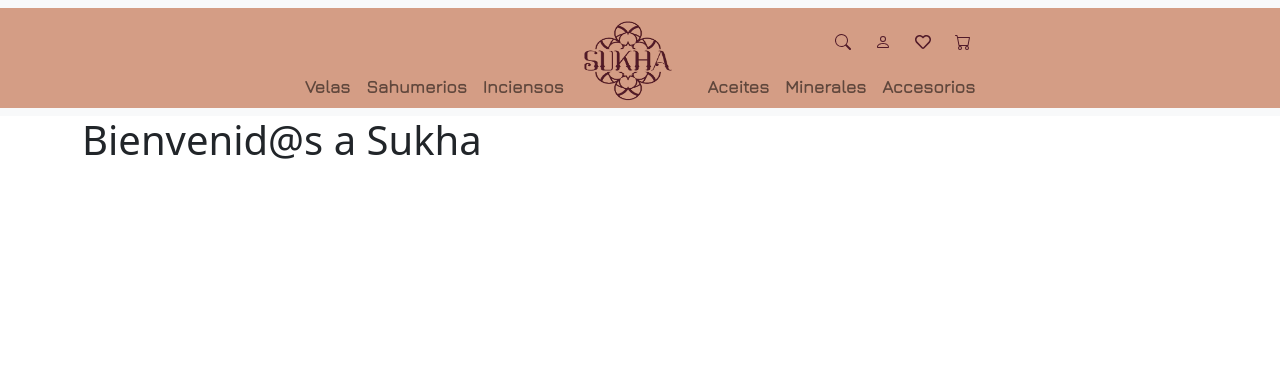
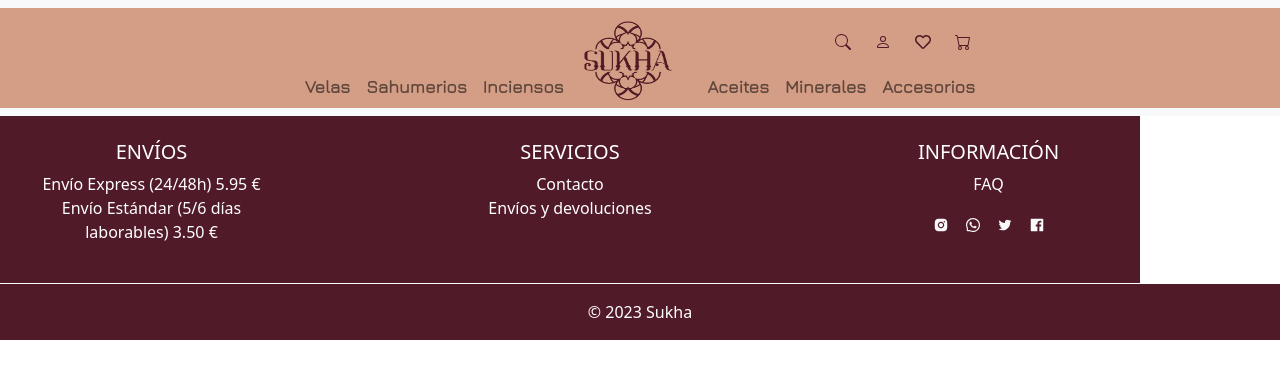
Before and after one commit to Anyi79/ProyectoSukha, a React (Vite) app in the folder ProyectoSukha/: page / in a window 1280 px wide. Shown: the top 378 px of the page. Built offline with nearby package versions, Linux system fonts and the light colour scheme; a web font is replaced by a local one.

Commit message:
Footer feature first commit

```diff
--- a/ProyectoSukha/package.json
+++ b/ProyectoSukha/package.json
@@ -11,6 +11,8 @@
   "dependencies": {
     "bootstrap": "^5.2.3",
     "jquery": "^3.6.3",
+    "mdb-react-ui-kit": "^5.1.0",
+    "mdb-ui-kit": "^6.2.0",
     "popper.js": "^1.16.1",
     "react": "^18.2.0",
     "react-bootstrap": "^2.7.2",
--- a/ProyectoSukha/src/Pages/Landing.jsx
+++ b/ProyectoSukha/src/Pages/Landing.jsx
@@ -1,16 +1,27 @@
 import React from "react";
+import Footer from "../components/Footer";
+
+
+
+
 
 
 function Landing() {
 
 return (
-
+<>
     <div>
         <h1>Bienvenid@s a Sukha</h1>
 
     </div>
+    <Footer/>
+</>
 );
+
+
 
 }
 
+
+
 export default Landing;
--- /dev/null
+++ b/ProyectoSukha/src/Style/Footer.css
@@ -0,0 +1,30 @@
+#Footer {
+    width: 100%;
+}
+
+#FooterContainer {
+    display: flex;
+    justify-content: space-between;
+}
+
+#FooterIcon {
+    color: white;
+}
+
+#Divider {
+    width: auto;
+    height: .0625rem;
+    background-color: white;
+}
+
+.p-4{
+    background-color: #511A29;
+    margin: 0 auto;
+
+
+
+}
+
+.mb-4{
+    margin-top: .9375rem;
+}
--- a/ProyectoSukha/src/components/Footer.jsx
+++ b/ProyectoSukha/src/components/Footer.jsx
@@ -0,0 +1,96 @@
+import React from 'react';
+import '../../src/index.css';
+import {
+  MDBFooter,
+  MDBContainer,
+  MDBIcon,
+  MDBInput,
+  MDBCol,
+  MDBRow,
+  MDBBtn
+} from 'mdb-react-ui-kit';
+import "../Style/Footer.css"
+import { AiFillInstagram, AiOutlineWhatsApp, AiOutlineTwitter, AiFillFacebook } from 'react-icons/ai';
+
+
+
+export default function Footer() {
+  return (
+    <MDBFooter id="Footer" className='text-center' color='white' >
+      <MDBContainer className='p-4 mx-0'>
+        <section>
+          <MDBRow id="FooterContainer">
+            <MDBCol lg='3' md='' className='mb-4 mb-md-0'>
+              <h5 className='text-uppercase'>Envíos</h5>
+
+              <ul className='list-unstyled mb-0'>
+                <li>
+                  <div className='text-white'>
+                    Envío Express (24/48h) 5.95 €
+                  </div>
+                </li>
+                <li>
+                  <div className='text-white'>
+                  Envío Estándar (5/6 días laborables) 3.50 €
+                  </div>
+                </li>
+              </ul>
+            </MDBCol>
+
+            <MDBCol lg='3' md='' className='mb-4 mb-md-0'>
+              <h5 className='text-uppercase'>Servicios</h5>
+
+              <ul className='list-unstyled mb-0'>
+                <li>
+                  <div className='text-white'>
+                    Contacto
+                  </div>
+                </li>
+                <li>
+                  <div className='text-white'>
+                  Envíos y devoluciones
+                  </div>
+                </li>
+              </ul>
+            </MDBCol>
+
+            <MDBCol lg='3' md='' className='mb-4 mb-md-0'>
+              <h5 className='text-uppercase'>Información</h5>
+
+              <ul className='list-unstyled mb-0'>
+                <li>
+                  <div className='text-white'>
+                    FAQ
+                  </div>
+                </li></ul>
+            <section className='mb-4'>
+          <MDBIcon color="light"  className='m-2'  href='#!' role='button'>
+            <AiFillInstagram />
+          </MDBIcon>
+
+          <MDBIcon color="light" className='m-2' href='#!' role='button'>
+            <AiOutlineWhatsApp />
+          </MDBIcon>
+
+          <MDBIcon color="light"  className='m-2' href='#!' role='button'>
+            <AiOutlineTwitter />
+          </MDBIcon>
+
+          <MDBIcon color="light" className='m-2' href='#!' role='button'>
+            <AiFillFacebook />
+          </MDBIcon>
+            </section>
+            </MDBCol>
+          </MDBRow>
+        </section>
+      </MDBContainer>
+
+      <div id="Divider"></div>
+
+      <div className='text-center p-3' style={{ backgroundColor: 'rgba(81, 26, 41, 1)' }}>
+        © 2023  Sukha
+
+      </div>
+    </MDBFooter>
+  );
+}
--- a/ProyectoSukha/src/index.css
+++ b/ProyectoSukha/src/index.css
@@ -1,4 +1,4 @@
-/* :root {
+/*:root {
   font-family: Inter, system-ui, Avenir, Helvetica, Arial, sans-serif;
   line-height: 1.5;
   font-weight: 400;
@@ -68,3 +68,8 @@ button:focus-visible {
   }
 }
  */
+
+ * {
+  margin: 0;
+  padding: 0;
+}
--- a/ProyectoSukha/src/router/Root.jsx
+++ b/ProyectoSukha/src/router/Root.jsx
@@ -1,5 +1,6 @@
 import { Outlet, useNavigation } from "react-router-dom";
 import NavScroll from "../components/Navbar";
+import Footer from "../components/Footer";
 
 
 function Root() {
@@ -7,12 +8,7 @@ function Root() {
     return (
         <>
             <NavScroll />
-            <main className="container">
-                {navigation.state === "loading" && (
-                    <div className="alert alert-info my-S">Loading...</div>
-                )}
-                <Outlet />
-            </main>
+            <Footer/>
 
         </>
     );
```
Also changed, not shown: 1 other file (tests, documents, lock files or other folders).
